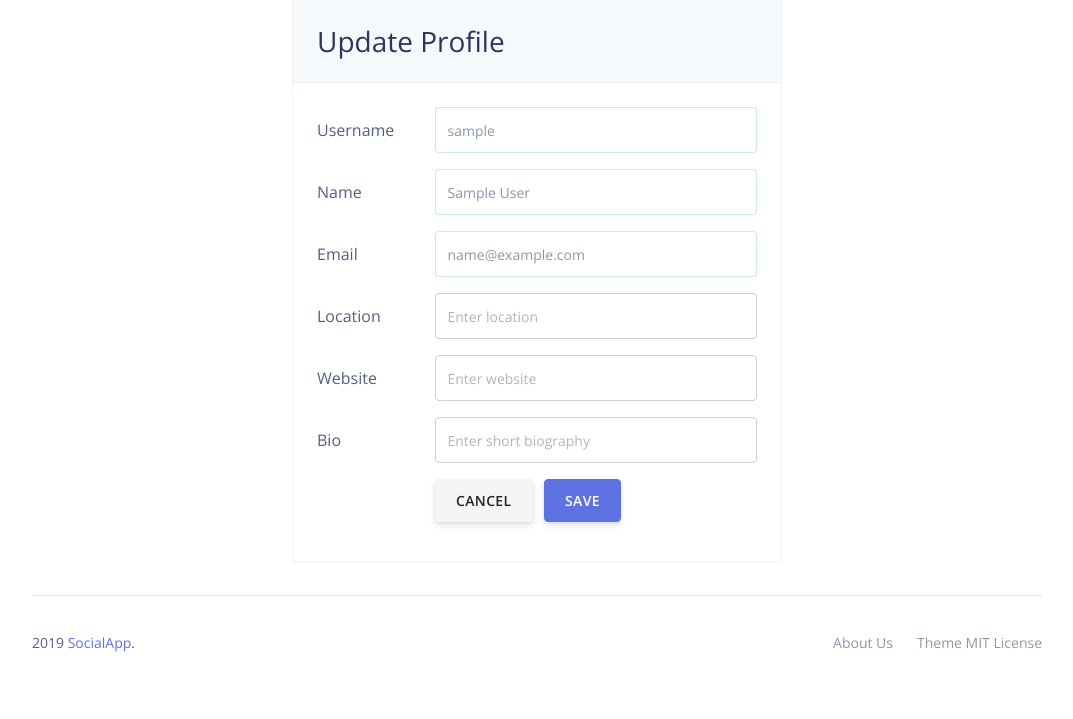
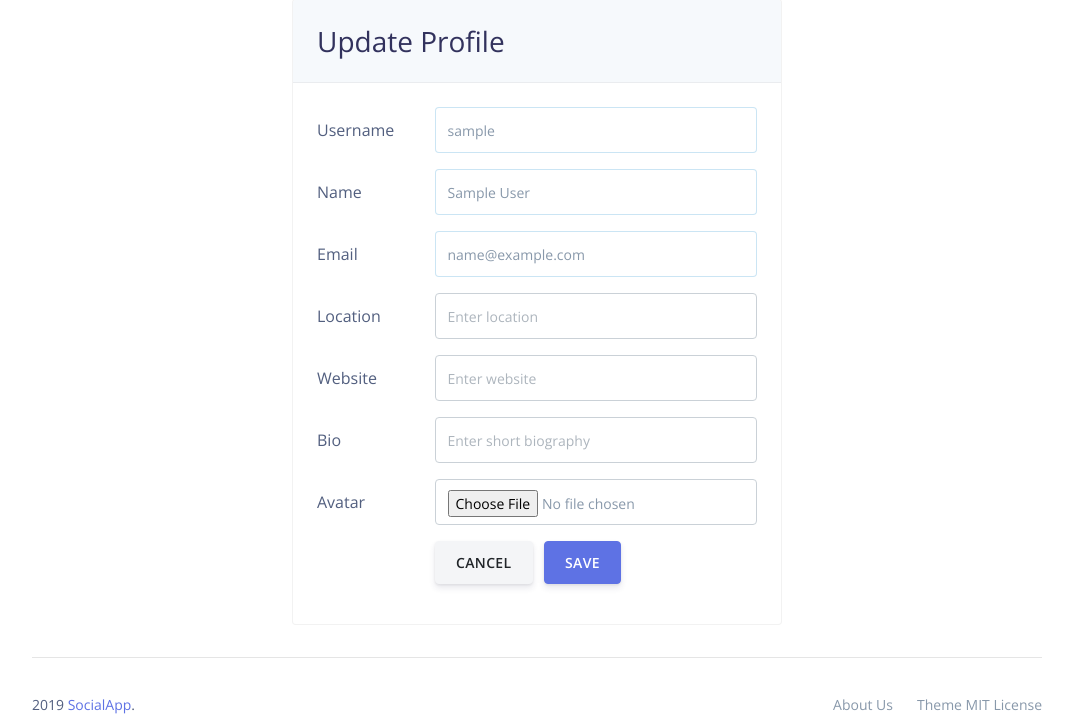
Before and after one commit to shuayb/social_app, a Django app: page /account/update-profile/ in a window 1280 px wide. Shown: the part 173-892 px from the top of the page, without its empty margins (103-1176 px from the left). Before the commit the page ends 825 px from the top, so only its background shows below. Run offline with Django 3.2, Linux system fonts and the light colour scheme; the visitor is signed in with stand-in values (Sample User, id 1); data comes from the database, SQL or seed files in the repository; some libraries are stand-ins or nearby versions.

Commit message:
Added avatar and absolute url.

```diff
--- a/acc/forms.py
+++ b/acc/forms.py
@@ -1,6 +1,13 @@
 from django import forms
 from django.contrib.auth import get_user_model, password_validation
 from django.contrib.auth.forms import AuthenticationForm
+
+# For Image
+from PIL import Image
+import sys
+from io import BytesIO
+from uuid import uuid4
+from django.core.files.uploadedfile import InMemoryUploadedFile
 
 User = get_user_model()
 
@@ -82,7 +89,44 @@ class UpdateUserProfileForm(forms.ModelForm):
                   'email',
                   'bio',
                   'website',
-                  'location')  # Note that we didn't mention user field here.
+                  'location',
+                  'avatar')  # Note that we didn't mention user field here.
+
+        widgets = {
+            'avatar': forms.FileInput(attrs={
+                'accept': 'image/*',  # TODO this is not an actual validation! don't rely on that!
+                'id': 'id_avatar'
+            })
+        }
+
+    def clean_avatar(self):
+        image_field = self.cleaned_data.get('avatar')
+        # Fixing name
+        # image_field.name = '{}.{}'.format(uuid4().hex,
+        #                                   image_field.name.split('.')[1])
+
+        if image_field:
+            image = Image.open(image_field).convert('RGB')
+            w, h = image.size
+            # Divide the image by half, if it is too large
+            # Todo: Use a client-side image resizer
+            if w > 1000 or h > 1000:
+                image = image.resize((int(w / 2), int(h / 2)), Image.ANTIALIAS)
+                output = BytesIO()
+
+                # Save the new image output
+                image.save(output, format='JPEG', quality=80)
+                output.seek(0)
+
+                # change imagefield to newly modified
+                image_field = InMemoryUploadedFile(output,
+                                                   'ImageField', "%s.jpg" % image_field.name.split('.')[0],
+                                                   'image/jpeg',
+                                                   sys.getsizeof(image),
+                                                   None)
+                return image_field
+            else:
+                return image_field
 
     # def save(self, user=None):
     #     pass
--- a/acc/models.py
+++ b/acc/models.py
@@ -1,8 +1,16 @@
+import os
+import uuid
+
 from django.contrib.auth.models import AbstractUser
 from django.db import models
 from django.db.models import UniqueConstraint
+from django.urls import reverse
 
 from social_app import settings
+
+
+# from uuid import uuid4
+from social_app.settings import MEDIA_URL, STATIC_URL, DEFAULT_AVATAR_PATH
 
 
 class User(AbstractUser):
@@ -29,6 +37,13 @@ class User(AbstractUser):
                                        through_fields=('from_user', 'to_user'),
                                        related_name='followers')
 
+    def get_avatar_file_path(self, filename):
+        ext = filename.split('.')[-1]
+        filename = "%s.%s" % (uuid.uuid4().hex, ext)
+        return os.path.join('user_avatars', filename)
+
+    avatar = models.ImageField(upload_to=get_avatar_file_path, blank=True, null=True)
+
     # Todo: Use field to save the count in future
     @property
     def total_following(self):
@@ -38,12 +53,32 @@ class User(AbstractUser):
     def total_followers(self):
         return self.followers.count()
 
+    @property
+    def absolute_avatar_url(self):
+        if self.avatar:
+            return self.avatar.url
+        else:
+            return '{}{}'.format(STATIC_URL, DEFAULT_AVATAR_PATH)
+
+    def get_absolute_url(self):
+        return reverse('core:user-profile', args=[str(self.username)])
+
     # for Email Login
     USERNAME_FIELD = 'email'
     # remove email from REQUIRED_FIELDS
     REQUIRED_FIELDS = []
     first_name = None
     last_name = None
+
+    def save(self, *args, **kwargs):
+        # Check save if adding via
+        # Todo Delete previous image file if updating
+        # if not self._state.adding:
+        #     old_instance = User.objects.get(pk=self.pk)
+        #     if old_instance.avatar:
+        #         if self.avatar != old_instance.avatar:
+        #             old_instance.avatar.delete(False)
+        super().save(*args, **kwargs)
 
     class Meta:
         ordering = ('id',)
--- a/social_app/urls.py
+++ b/social_app/urls.py
@@ -17,6 +17,8 @@ from django.contrib import admin
 from django.urls import path, include
 from django_js_reverse.views import urls_js
 from rest_framework_swagger.views import get_swagger_view
+from django.conf.urls.static import static
+from social_app import settings
 
 urlpatterns = [
 
@@ -38,3 +40,6 @@ urlpatterns = [
     path('url-js-list/', urls_js, name='js_reverse'),
 
 ]
+
+if settings.DEBUG:
+    urlpatterns += static(settings.MEDIA_URL, document_root=settings.MEDIA_ROOT)
--- a/templates/acc/update_profile.html
+++ b/templates/acc/update_profile.html
@@ -22,7 +22,7 @@
                   <h3 class="mb-0">Update Profile</h3>
                 </div>
                 <div class="card-body">
-                  <form autocomplete="off" method="post" class="form" role="form">
+                  <form autocomplete="off" method="post" class="form" role="form" enctype="multipart/form-data">
 
                     {% csrf_token %}
 
@@ -114,6 +114,22 @@
                       </div>
                     </div>
 
+                    <div class="form-group row">
+                      <label class="col-lg-3 col-form-label form-control-label">Avatar</label>
+                      <div class="col-lg-9">
+                        {{ form.avatar|add_class:'form-control'|attr:'placeholder:Upload your image' }}
+                        {% if form.avatar.errors %}
+                          <!-- Error Block -->
+                          {% for error in form.avatar.errors %}
+                            <span class="invalid-feedback">{{ error }}</span>
+                          {% endfor %}
+                        {% endif %}
+                        {#                        <input class="form-control" type="text" value="">#}
+                      </div>
+
+
+                    </div>
+
                     {% comment %}
                     <div class="form-group row">
                       <label class="col-lg-3 col-form-label form-control-label">Time Zone</label>
```
Also changed, not shown: acc/api/serializers.py (+6 -2 lines), social_app/settings.py (+10 -0 lines), templates/acc/user_profile.html (+8 -8 lines), acc/migrations/0005_user_avatar.py (added), acc/migrations/0006_auto_20191202_2141.py (added), acc/migrations/0007_auto_20191202_2338.py (added), tweet/migrations/0003_auto_20191202_2137.py (added).
